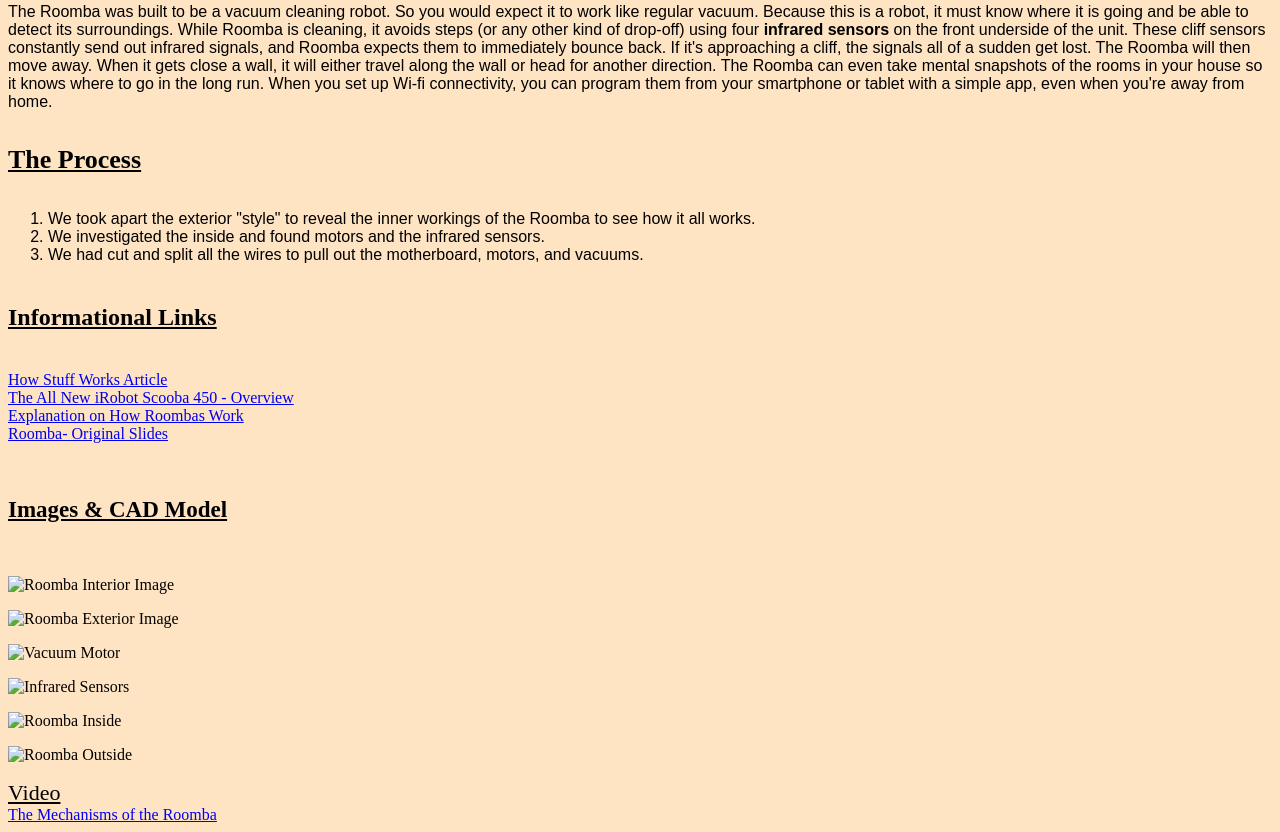
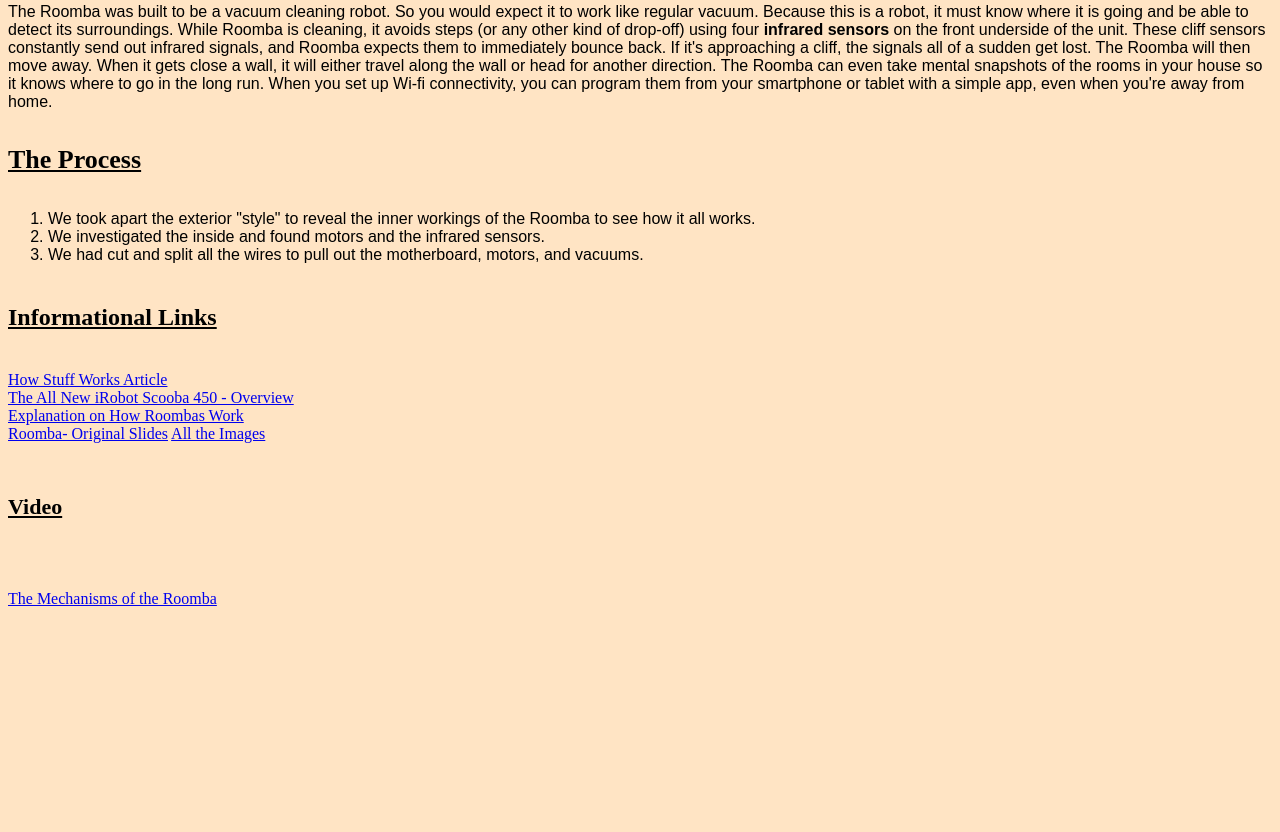
Before and after one commit to TybeeStewart/Roomba-Project, a plain HTML site: page RoombaSite.html in a window 1280 px wide. Shown: the part 326-1158 px from the top of the page. After the commit the page ends 942 px from the top, so only its background shows below. Drawn offline with Linux system fonts and the light colour scheme.

Commit message:
Update RoombaSite.html

```diff
--- a/RoombaSite.html
+++ b/RoombaSite.html
@@ -39,20 +39,11 @@ font-family: sans-serif
 <a href="https://www.youtube.com/watch?v=_g-na7d-hEs">The All New iRobot Scooba 450 - Overview</a><br>
 <a href="http://www.explainthatstuff.com/how-roomba-works.html">Explanation on How Roombas Work</a><br>
 <a href="https://docs.google.com/presentation/d/16vRQYRBZekeDDVBmxCtTv1U4x--axaitwFe7ww-tdVI/edit?usp=sharing">Roomba- Original Slides</a>
-</p>
+<a href="https://docs.google.com/document/d/1Y33fmtYn9b4qTBjJB7q_5vcJv5BUZmP39a3_SNwQOjk/edit?usp=sharing">All the Images</a>
+    </p>
 
-<h6 style="font-size:23px;text-decoration:underline;">Images & CAD Model</h6>
-<p><img src="file:///C:/Users/1uzjy/Pictures/roombainterior.jpg" alt="Roomba Interior Image" width="275px" ></p>
-<p><img src="file:///C:/Users/1uzjy/Pictures/Saved%20Pictures/RoombaExterior.jpg" alt="Roomba Exterior Image" width="275px" ></p>
-<p><img src="file:///C:/Users/1uzjy/Pictures/Saved%20Pictures/VacuumMotor.jpg
-" alt="Vacuum Motor" width="275px" ></p>
-<p><img src="file:///C:/Users/1uzjy/Pictures/Saved%20Pictures/InfraredSensors.jpg
-" alt="Infrared Sensors" width="275px" ></p>
-<p><img src="file:///C:/Users/1uzjy/Pictures/RoombaInside.PNG
-" alt="Roomba Inside" width="275px" ></p>
-<p><img src="file:///C:/Users/1uzjy/Pictures/RoombaOutside.PNG
-" alt="Roomba Outside" width="275px" ></p>
 
-<h7 style="font-size:22px;text-decoration:underline;">Video</h7><br>
+
+<h6 style="font-size:22px;text-decoration:underline;">Video</h6><br>
 
 <a href="https://youtu.be/Z3W4bHO4OSc">The Mechanisms of the Roomba</a>
```
